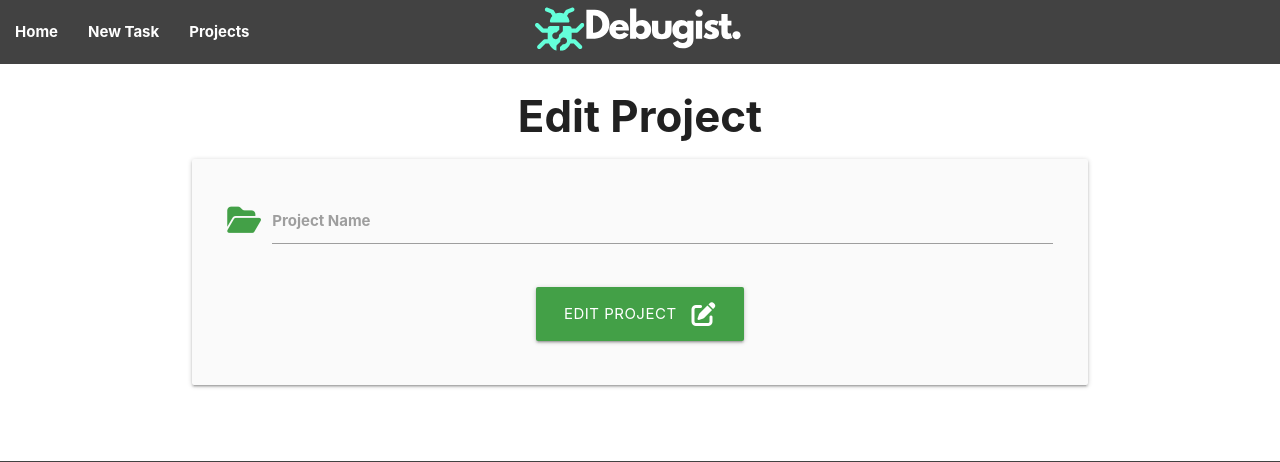
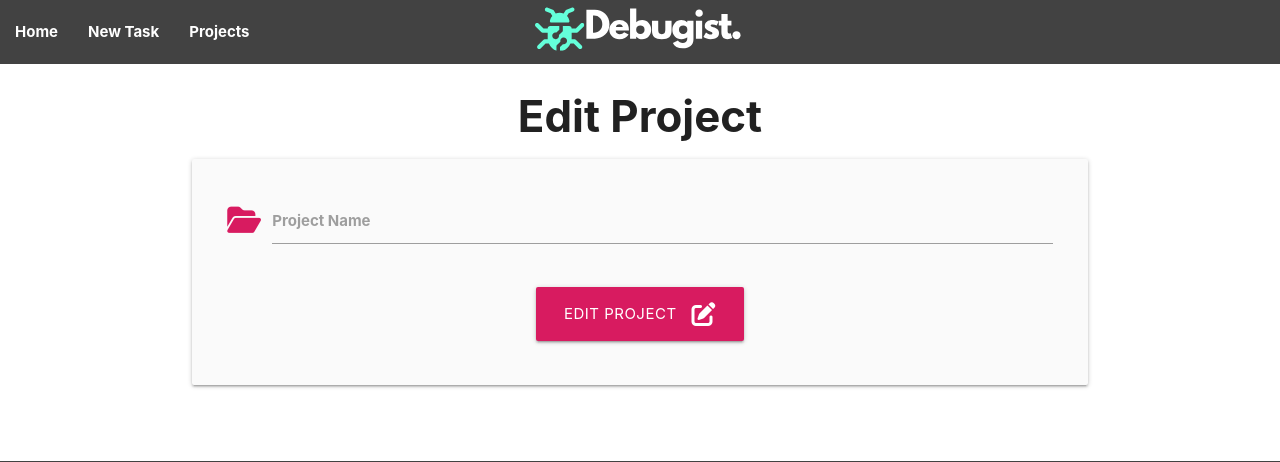
Before and after one commit to develosi/debugist-project, a Flask app: template debugist/templates/edit_project.html in a window 1280 px wide. Shown: the top 462 px of the page. Run offline with Flask 2, Linux system fonts and the light colour scheme; the template is opened without the code that fills it, so the values that code supplies are empty; some libraries are stand-ins or nearby versions.

Commit message:
Update colours for icons on edit project

```diff
--- a/debugist/templates/edit_project.html
+++ b/debugist/templates/edit_project.html
@@ -8,7 +8,7 @@
         <!-- edit project name section -->
         <div class="row">
             <div class="input-field col s12">
-                <i class="fas fa-folder-open prefix green-text text-darken-1"></i>
+                <i class="fas fa-folder-open prefix pink-text text-darken-1"></i>
                 <input id="project_name" name="project_name" value="{{ project.project_name }}" minlength="3" maxlength="30" type="text" class="validate" required>
                 <label for="project_name">Project Name</label>
             </div>
@@ -16,7 +16,7 @@
         <!-- submit button section -->
         <div class="row">
             <div class="col s12 center-align">
-                <button type="submit" class="btn-large green darken-1">
+                <button type="submit" class="btn-large pink darken-1">
                     Edit Project <i class="fas fa-edit right"></i>
                 </button>
             </div>
```
